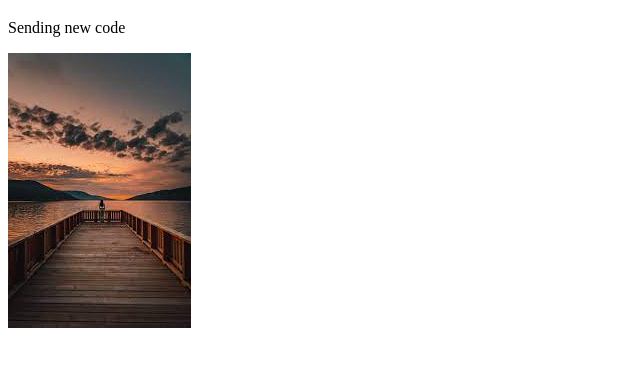
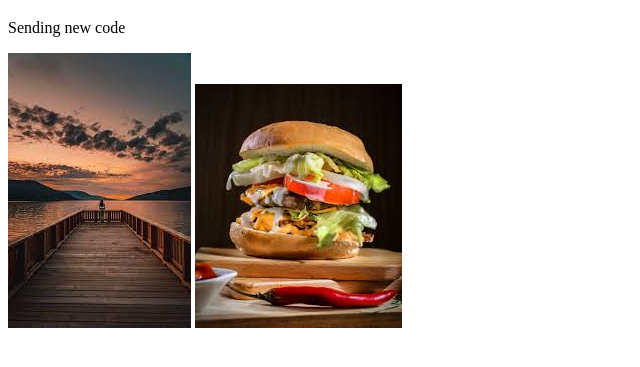
Before and after one commit to tayeebabintay/my-first-repo, a plain HTML site: page index.html in a window 1280 px wide. Shown: the part 61-428 px from the top of the page, without its empty margins (0-640 px from the left). Drawn offline with Linux system fonts and the light colour scheme.

Commit message:
added new image

```diff
--- a/index.html
+++ b/index.html
@@ -10,5 +10,6 @@
 <h1> This is my github account </h1>
 <p> Sending new code </p>
 <img src="Scene1.jpeg">
+<img src="images.jpeg" alt="">
 </body>
 </html>
```
